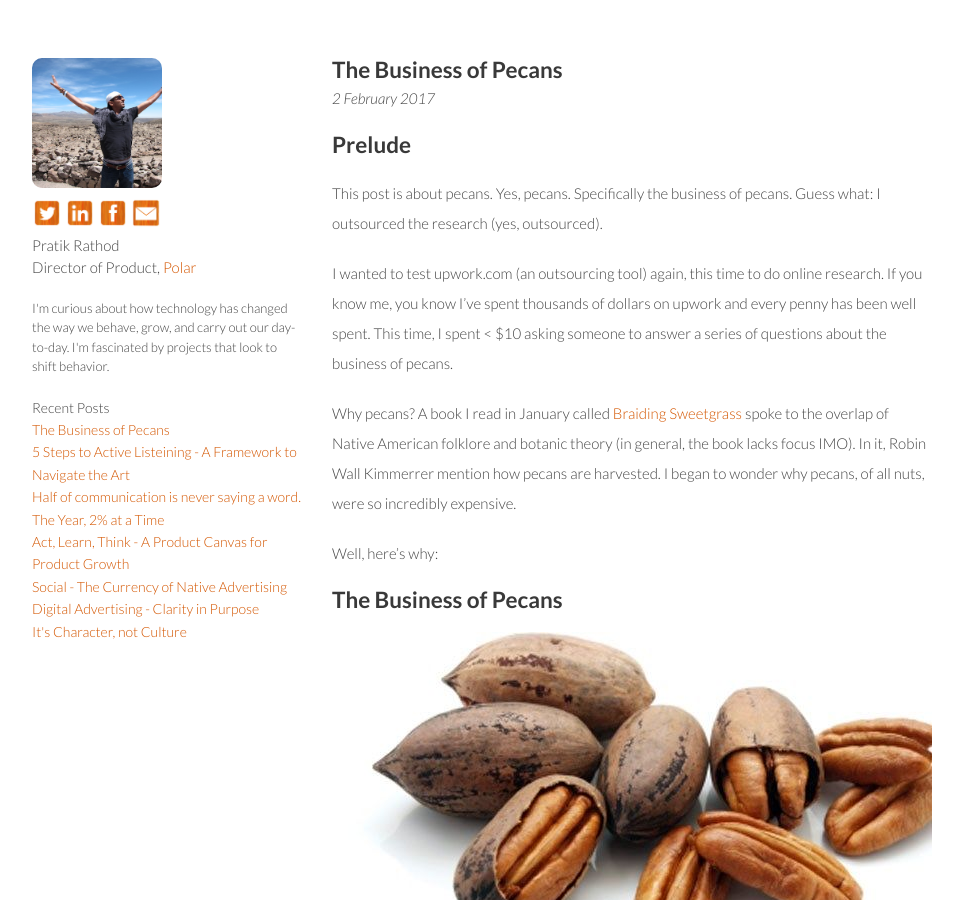
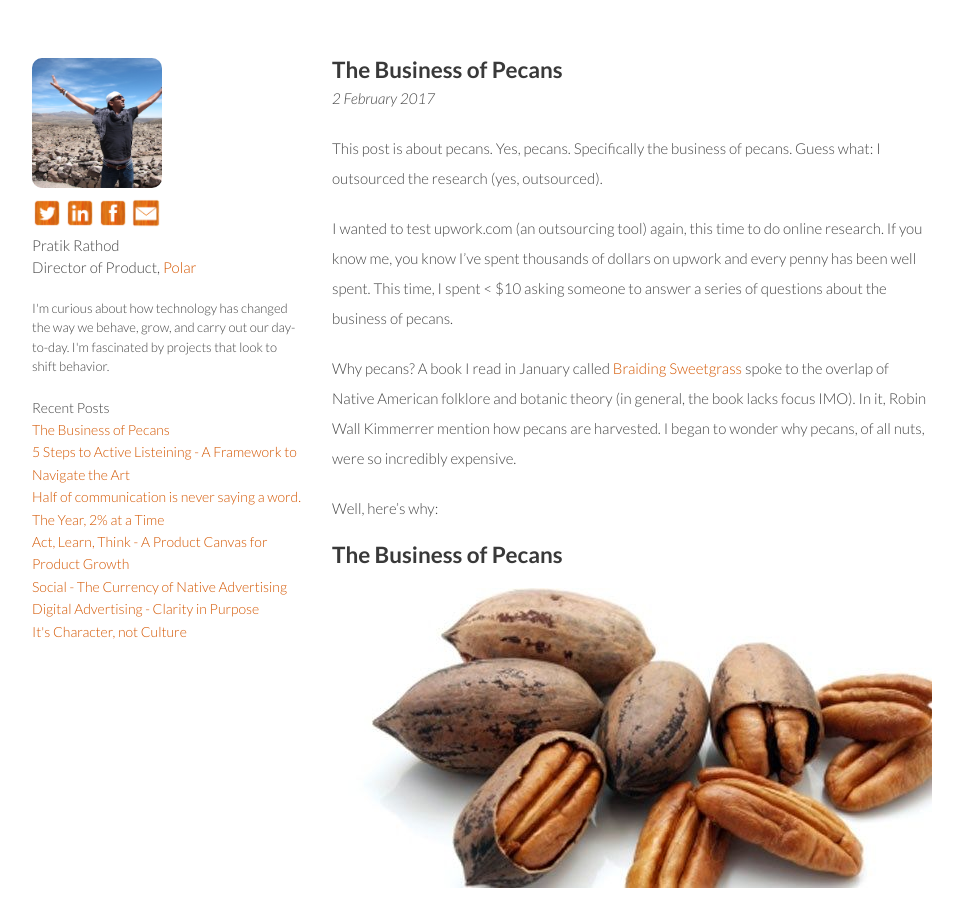
Before and after one commit to p2rathod/p2rathod.github.io, a Jekyll site: the page built from _posts/2017-02-02-the-business-of-pecans.md, in a window 1280 px wide and 900 px high. Shown: the whole window, without its empty margins (158-1121 px from the left). Built offline with Jekyll 4.4.1, drawn with Linux system fonts in a browser that asks for light colours.

Commit message:
minor updates to pecans

```diff
--- a/_posts/2017-02-02-the-business-of-pecans.md
+++ b/_posts/2017-02-02-the-business-of-pecans.md
@@ -3,8 +3,6 @@ title: The Business of Pecans
 layout: post
 category: long-form
 ---
-
-## Prelude
 
 This post is about pecans. Yes, pecans. Specifically the business of pecans. Guess what: I outsourced the research (yes, outsourced).
 
```
